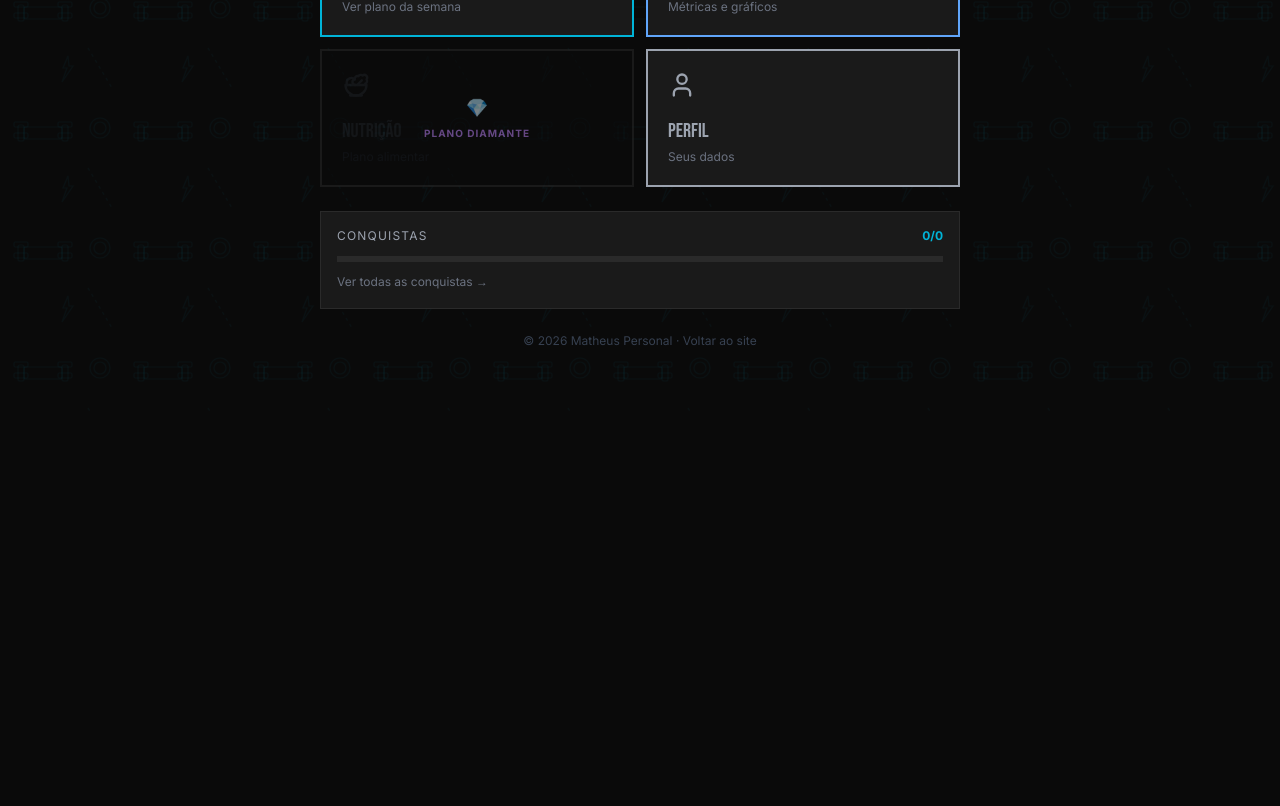
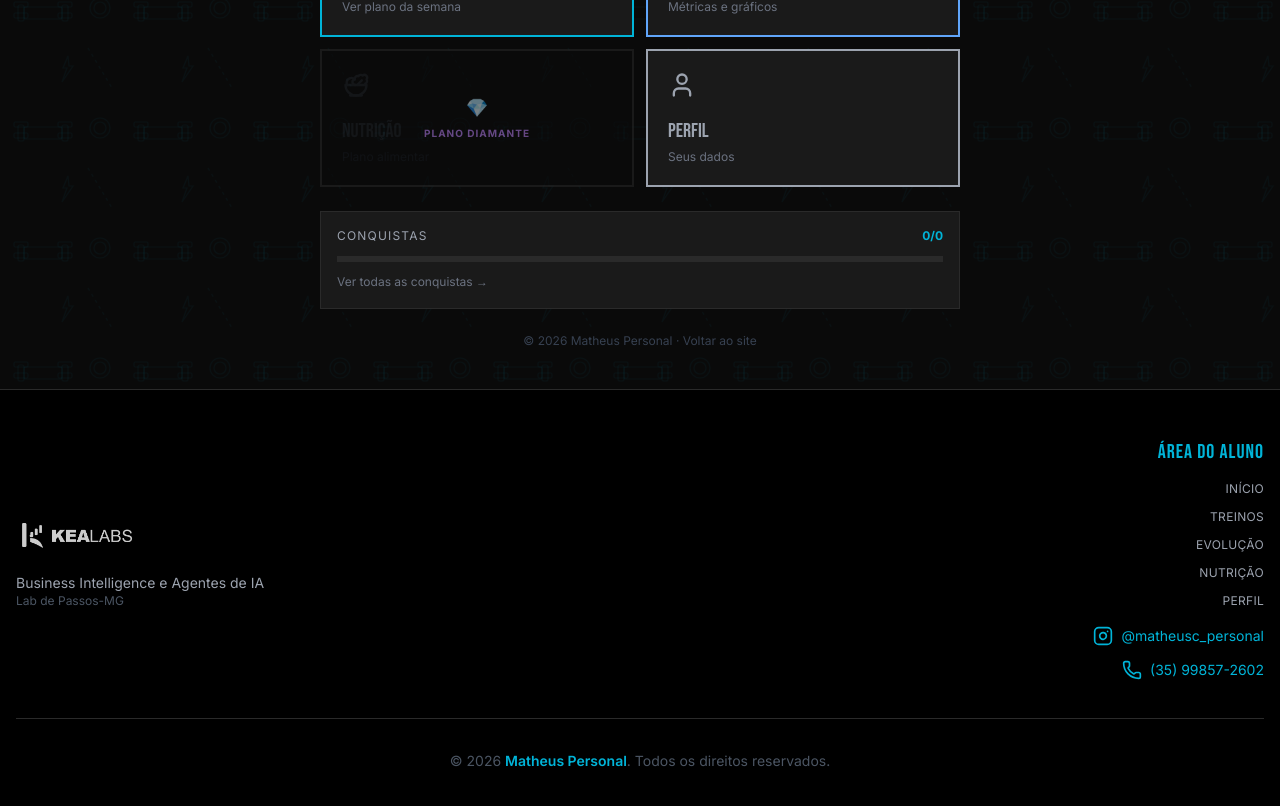
Before and after one commit to kealabs-ai/sitematheuspersonal, a React (Vite) app: page /dashboard in a window 1280 px wide. Shown: the part 502-1308 px from the top of the page. Before the commit the page ends 915 px from the top, so only its background shows below. Built offline with nearby package versions, Linux system fonts and the light colour scheme; no server answers.

Commit message:
feat(ui): add application footer to student dashboard components
Introduce AppFooter component and integrate it into Dashboard, Evolucao, Nutricao, Perfil, and Treinos pages, positioned above the bottom navigation for consistent layout and branding.

```diff
--- /dev/null
+++ b/src/AppFooter.jsx
@@ -0,0 +1,67 @@
+import React from 'react';
+import { Instagram, Phone } from 'lucide-react';
+import { useNavigate } from 'react-router-dom';
+import kealabsLogo from './assets/kealabs_logo_strategic_white.png';
+import matheusLogo from './assets/logotipo_matheus_personal.png';
+
+const NAV_LINKS = [
+  ['Início',    '/dashboard'],
+  ['Treinos',   '/dashboard/treinos'],
+  ['Evolução',  '/dashboard/evolucao'],
+  ['Nutrição',  '/dashboard/nutricao'],
+  ['Perfil',    '/dashboard/perfil'],
+];
+
+export default function AppFooter() {
+  const navigate = useNavigate();
+
+  return (
+    <footer className="py-12 px-4 bg-black border-t border-dark-border pb-[calc(3rem+60px)] md:pb-12">
+      <div className="container mx-auto">
+        <div className="flex flex-col md:flex-row justify-between items-center gap-8 mb-8">
+
+          {/* Kealabs */}
+          <div className="text-center md:text-left">
+            <a href="https://www.kealabs.com.br" target="_blank" rel="noopener noreferrer" className="inline-block">
+              <img src={kealabsLogo} alt="KeaLabs" className="h-10 mb-3 opacity-80 hover:opacity-100 transition-opacity brightness-0 invert" />
+            </a>
+            <p className="text-sm text-gray-400">Business Intelligence e Agentes de IA</p>
+            <p className="text-xs text-gray-600">Lab de Passos-MG</p>
+          </div>
+
+          {/* Nav + social */}
+          <div className="text-center md:text-right">
+            <h4 className="text-lime-green font-bebas text-xl mb-3 uppercase tracking-wider">Área do Aluno</h4>
+            <ul className="space-y-2 text-sm">
+              {NAV_LINKS.map(([label, path]) => (
+                <li key={path}>
+                  <button onClick={() => navigate(path)}
+                    className="text-gray-400 hover:text-lime-green transition-colors uppercase text-xs tracking-wide">
+                    {label}
+                  </button>
+                </li>
+              ))}
+            </ul>
+            <div className="mt-4 space-y-2">
+              <a href="https://instagram.com/matheusc_personal" target="_blank" rel="noopener noreferrer"
+                className="inline-flex items-center gap-2 text-lime-green hover:text-neon-green transition-colors text-sm">
+                <Instagram size={20} /> @matheusc_personal
+              </a>
+              <br />
+              <a href="https://wa.me/5535998572602" target="_blank" rel="noopener noreferrer"
+                className="inline-flex items-center gap-2 text-lime-green hover:text-neon-green transition-colors text-sm">
+                <Phone size={20} /> (35) 99857-2602
+              </a>
+            </div>
+          </div>
+        </div>
+
+        <div className="text-center pt-8 border-t border-dark-border">
+          <p className="text-gray-600 text-sm">
+            &copy; {new Date().getFullYear()} <span className="text-lime-green font-semibold">Matheus Personal</span>. Todos os direitos reservados.
+          </p>
+        </div>
+      </div>
+    </footer>
+  );
+}
--- a/src/Dashboard.jsx
+++ b/src/Dashboard.jsx
@@ -8,6 +8,7 @@ import {
 import { dashboard, getUser } from './services/alunoApi';
 import OnboardingModal from './OnboardingModal';
 import BottomNav from './BottomNav';
+import AppFooter from './AppFooter';
 
 const modules = [
   { icon: <Dumbbell size={28} />, label: 'Treinos', path: '/dashboard/treinos', color: 'border-lime-green text-lime-green', desc: 'Ver plano da semana' },
@@ -223,6 +224,7 @@ export default function Dashboard() {
         </p>
       </main>
 
+      <AppFooter />
       <BottomNav />
     </div>
   );
--- a/src/Evolucao.jsx
+++ b/src/Evolucao.jsx
@@ -11,6 +11,7 @@ import {
 } from 'recharts';
 import { progress as progressApi } from './services/alunoApi';
 import BottomNav from './BottomNav';
+import AppFooter from './AppFooter';
 
 // Formata qualquer string de data para pt-BR
 const fmtDate = (raw) => {
@@ -566,6 +567,7 @@ export default function Evolucao() {
         )}
       </AnimatePresence>
 
+      <AppFooter />
       <BottomNav />
     </div>
   );
--- a/src/Nutricao.jsx
+++ b/src/Nutricao.jsx
@@ -5,6 +5,7 @@ import { Salad, ChevronDown, ChevronUp, MessageSquare, Clock, Flame, Beef, Wheat
 import { nutrition as nutritionApi } from './services/alunoApi';
 import { getUser } from './services/alunoApi';
 import BottomNav from './BottomNav';
+import AppFooter from './AppFooter';
 
 export default function Nutricao() {
   const navigate = useNavigate();
@@ -260,6 +261,7 @@ export default function Nutricao() {
           </button>
         </p>
       </main>
+      <AppFooter />
       <BottomNav />
     </div>
   );
--- a/src/Perfil.jsx
+++ b/src/Perfil.jsx
@@ -8,6 +8,7 @@ import {
 } from 'lucide-react';
 import { users as usersApi, auth, clearSession } from './services/alunoApi';
 import BottomNav from './BottomNav';
+import AppFooter from './AppFooter';
 
 const GOALS = [
   { value: 'Hipertrofia',   icon: <Dumbbell size={28} />, color: 'border-lime-green text-lime-green bg-lime-green/10' },
@@ -556,6 +557,7 @@ export default function Perfil() {
           </button>
         </p>
       </main>
+      <AppFooter />
       <BottomNav />
     </div>
   );
--- a/src/Treinos.jsx
+++ b/src/Treinos.jsx
@@ -4,6 +4,7 @@ import { useNavigate } from 'react-router-dom';
 import { ChevronDown, ChevronUp, CheckCircle, Circle, Dumbbell, Clock, Zap } from 'lucide-react';
 import { workouts as workoutsApi } from './services/alunoApi';
 import BottomNav from './BottomNav';
+import AppFooter from './AppFooter';
 
 const statusConfig = {
   done:     { border: 'border-lime-green/30', dot: 'bg-lime-green' },
@@ -324,6 +325,7 @@ export default function Treinos() {
           </button>
         </p>
       </main>
+      <AppFooter />
       <BottomNav />
     </div>
   );
```
